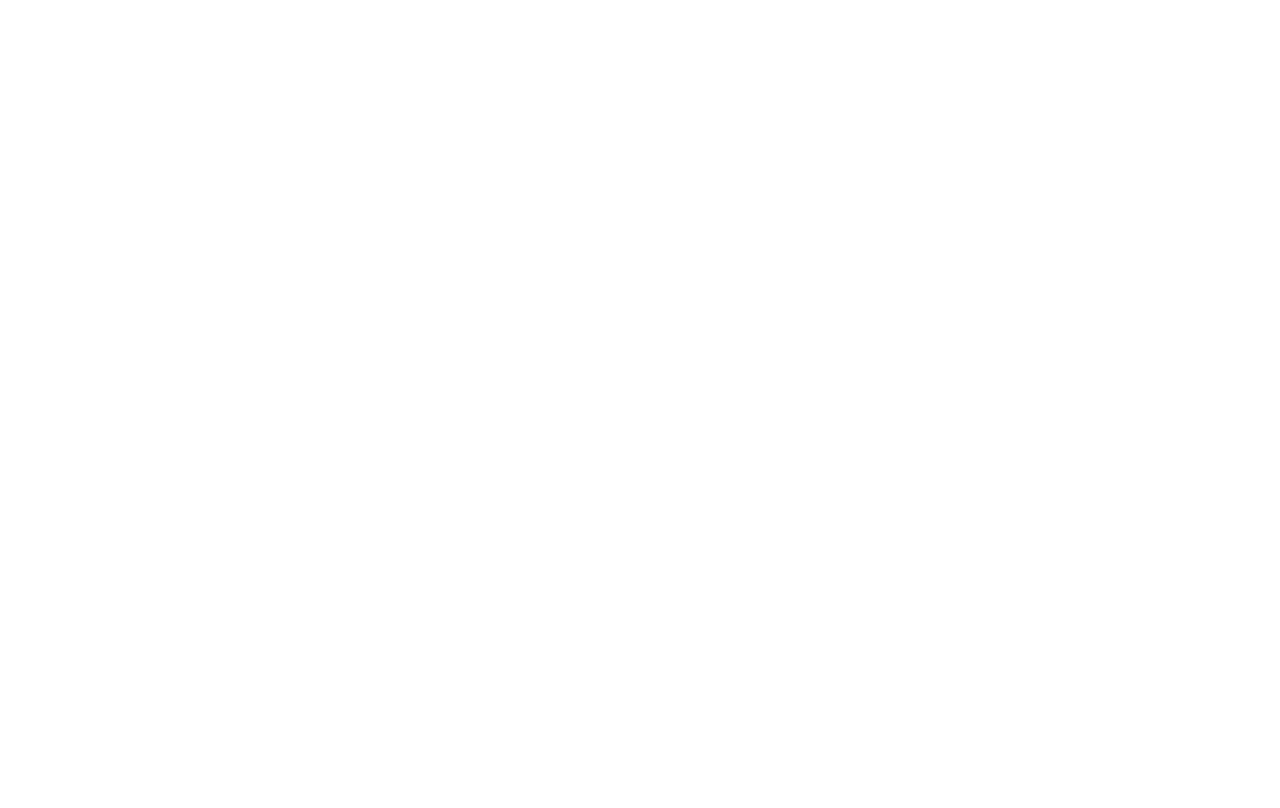
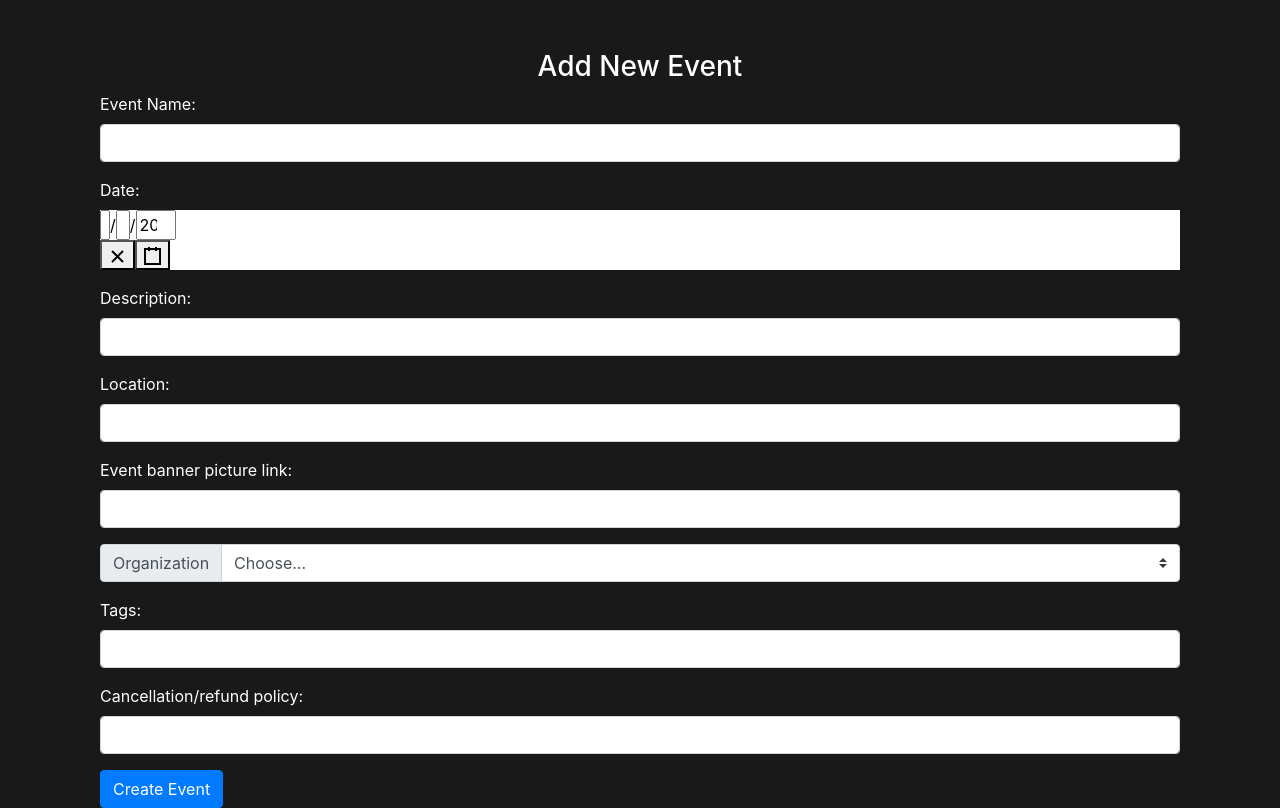
Before and after one commit to samantha/Eventure, a React (Create React App) app: page /create in a window 1280 px wide. Built offline with nearby package versions, Linux system fonts and the light colour scheme.

Commit message:
event creation page

```diff
--- a/package.json
+++ b/package.json
@@ -6,8 +6,11 @@
     "@testing-library/jest-dom": "^4.2.4",
     "@testing-library/react": "^9.3.2",
     "@testing-library/user-event": "^7.1.2",
+    "bootstrap": "^4.4.1",
     "react": "^16.12.0",
     "react-awesome-button": "^6.5.1",
+    "react-bootstrap": "^1.0.0-beta.16",
+    "react-date-picker": "^7.10.0",
     "react-dom": "^16.12.0",
     "react-router-dom": "^5.1.2",
     "react-scripts": "3.3.0"
--- a/src/App.js
+++ b/src/App.js
@@ -2,15 +2,19 @@
 import { BrowserRouter as Router, Route } from "react-router-dom";
 import logo from './logo.svg';
 import './App.css';
+import 'bootstrap/dist/css/bootstrap.min.css';
 
 /// COMPONENTS ///
 import Home from "./components/home";
+import CreateEvent from "./components/create-event";
 
 
 function App() {
   return (
     <Router>
       <Route path="/" exact component = {Home} />
+      <Route path="/create" component = {CreateEvent} />
+
     </Router>
   );
 }
--- /dev/null
+++ b/src/components/create-event.js
@@ -0,0 +1,203 @@
+import React, { Component } from 'react';
+import DatePicker from 'react-date-picker';
+import '../create-event.css'
+
+export default class CreateEvent extends Component {
+    constructor(props) {
+        // always call super when defining constructor of subclass (React Component)
+        super(props);
+
+        this.onChangeEvent = this.onChangeEvent.bind(this);
+        this.onChangeDate = this.onChangeDate.bind(this);
+        this.onChangeDescription = this.onChangeDescription.bind(this);
+        this.onChangeImg = this.onChangeImg.bind(this);
+        this.onChangeURL = this.onChangeURL.bind(this);
+        this.onChangeText = this.onChangeText.bind(this);
+        this.onChangeTags = this.onChangeTags.bind(this);
+        this.onChangeColor = this.onChangeColor.bind(this);
+        this.onSubmit = this.onSubmit.bind(this);
+
+        this.state = {
+            event: '',
+            date: new Date(),
+            description: '',
+            img: '',
+            url: '',
+            text: '',
+            tags: '',
+            color: ''
+        }
+    }
+
+    // // React lifecycle method - automatically called before anything loads
+    // componentDidMount() {
+    //     this.setState(
+
+    //     )
+    // }
+
+    // Set state when event is changed
+    onChangeEvent(e) {
+        this.setState({
+            event: e.target.value
+        });
+    }
+
+    // Set state when date is changed
+    onChangeDate = date => this.setState({date})
+
+    // Set state when description is changed
+    onChangeDescription(e) {
+        this.setState({
+            description: e.target.value
+        });
+    }
+
+    // Set state when picture is changed
+    onChangeImg(e) {
+        this.setState({
+            img: e.target.value
+        });
+    }
+
+    // Set state when url is changed
+    onChangeURL(e) {
+        this.setState({
+            url: e.target.value
+        });
+    }
+
+    // Set state when link text is changed
+    onChangeText(e) {
+        this.setState({
+            text: e.target.value
+        });
+    }
+
+    // Set state when tags are changed
+    onChangeTags(e) {
+        this.setState({
+            tags: e.target.value
+        });
+    }
+
+    // Set state when tag color is changed
+    onChangeColor(e) {
+        this.setState({
+            color: e.target.value
+        });
+    }
+
+    onSubmit(e) {
+        e.preventDefault();
+        const myEvent = {
+            event: this.state.event,
+            date: this.state.date,
+            description: this.state.description,
+            img: this.state.img,
+            url: this.state.url,
+            text: this.state.text,
+            tags: this.state.tags,
+            color: this.state.color
+        }
+        console.log(myEvent);
+
+        this.setState({
+            event: '',
+            date: new Date(),
+            description: '',
+            img: '',
+            url: '',
+            text: '',
+            tags: '',
+            color: ''
+        })
+
+        // Return to homepage
+        // window.location = '/';
+    }
+
+    render() {
+        return (
+            <div className="event-container">
+                <h3>Add New Event</h3>
+                <form onSubmit = {this.onSubmit}>
+                    <div className="form-group">
+                        <label>Event Name: </label>
+                        <input type = "text"
+                            required
+                            className = "form-control"
+                            value = {this.state.event}
+                            onChange = {this.onChangeEvent}
+                            />
+                    </div>
+                    <div className="form-group">
+                        <label>Date: </label>
+                        <div>
+                            <DatePicker
+                            value = {this.state.date}
+                            onChange = {this.onChangeDate}
+                            />
+                        </div>
+                   </div>
+                   <div className="form-group">
+                        <label>Description: </label>
+                        <input type = "text"
+                            required
+                            className = "form-control"
+                            value = {this.state.description}
+                            onChange = {this.onChangeDescription}
+                            />
+                    </div>
+                    <div className="form-group">
+                        <label>Location: </label>
+                        <input type = "text"
+                            className = "form-control"
+                            value = {this.state.img}
+                            onChange = {this.onChangeImg}
+                            />
+                    </div>
+                    <div className="form-group">
+                        <label>Event banner picture link: </label>
+                        <input type = "text"
+                            className = "form-control"
+                            value = {this.state.url}
+                            onChange = {this.onChangeURL}
+                            />
+                    </div>
+                    <div className="input-group mb-3">
+                        <div class="input-group-prepend">
+                            <label class="input-group-text" for="inputGroupSelect01">Organization</label>
+                        </div>
+                        <select class="custom-select" id="inputGroupSelect01" onChange={this.onChangeText} value={this.state.text}>
+                            <option selected>Choose...</option>
+                            <option value="1">org 1</option>
+                            <option value="2">org 2</option>
+                            <option value="3">org 3</option>
+                        </select>
+                    </div>
+                    <div className="form-group">
+                        <label>Tags: </label>
+                        <input type = "text"
+                            className = "form-control"
+                            value = {this.state.tags}
+                            onChange = {this.onChangeTags}
+                            />
+                    </div>
+                    <div className="form-group">
+                        <label>Cancellation/refund policy: </label>
+                        <input type = "text"
+                            className = "form-control"
+                            value = {this.state.color}
+                            onChange = {this.onChangeColor}
+                            />
+                    </div>
+
+                    <div className = "form-group">
+                        <input type = "submit" value = "Create Event" className = "btn btn-primary" />
+                    </div>
+                </form>
+            </div>
+        )
+    }
+}
--- /dev/null
+++ b/src/create-event.css
@@ -0,0 +1,30 @@
+body {
+  margin: 0;
+  padding: 0;
+  font-family: -apple-system, BlinkMacSystemFont, "Segoe UI", "Roboto", "Oxygen",
+    "Ubuntu", "Cantarell", "Fira Sans", "Droid Sans", "Helvetica Neue",
+    sans-serif;
+  -webkit-font-smoothing: antialiased;
+  -moz-osx-font-smoothing: grayscale;
+  background-color: #191919;
+  color: white;
+}
+
+.react-date-picker__wrapper {
+	background-color: white;
+}
+
+.react-date-picker__inputGroup__divider{
+	color: black;
+}
+
+h3 {
+  text-align: center;
+}
+
+.event-container {
+  padding: 50px 100px 0 100px;
+  display: block;
+  margin-left: auto;
+  margin-right: auto;
+}
```
Also changed, not shown: 1 other file (tests, documents, lock files or other folders).
